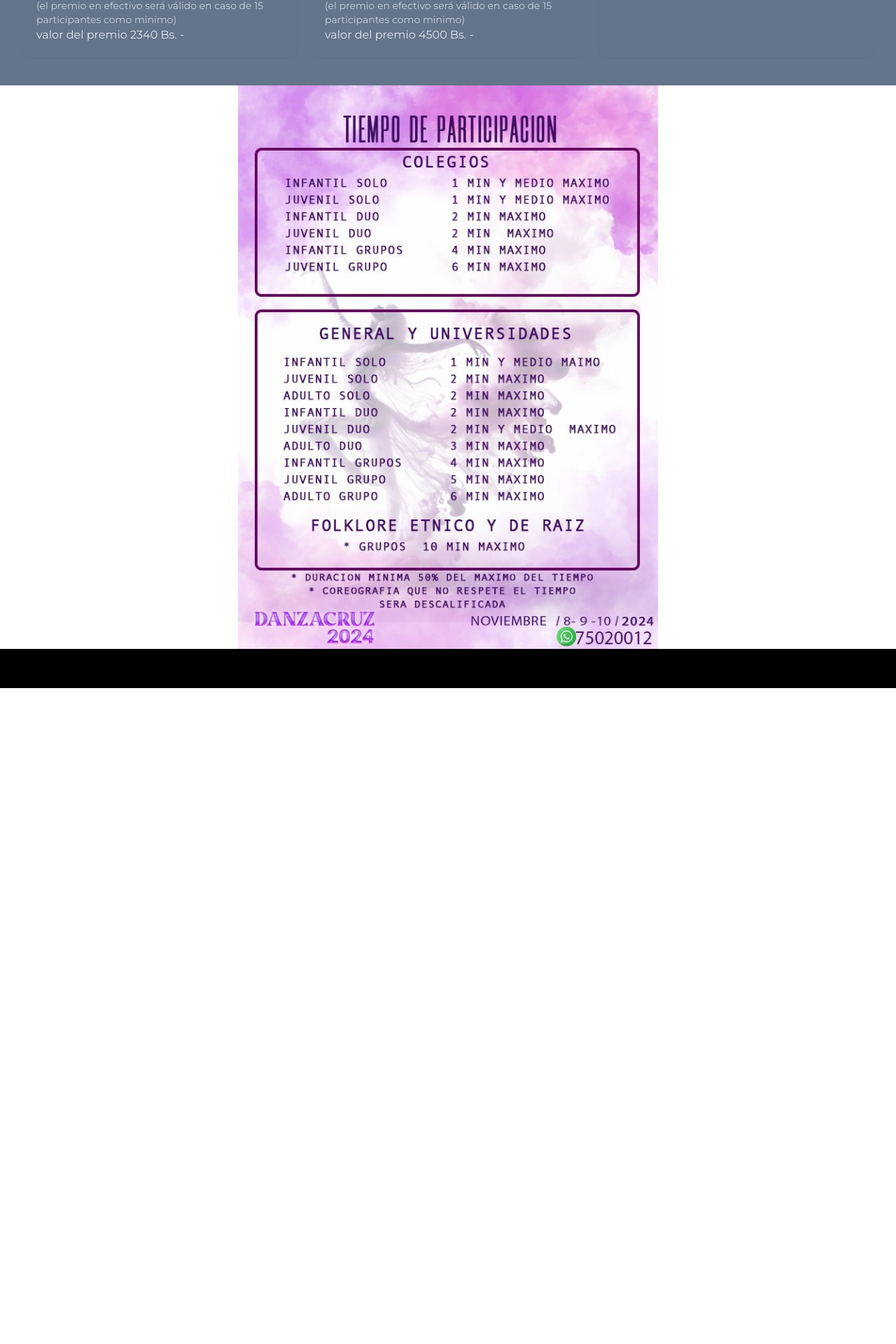
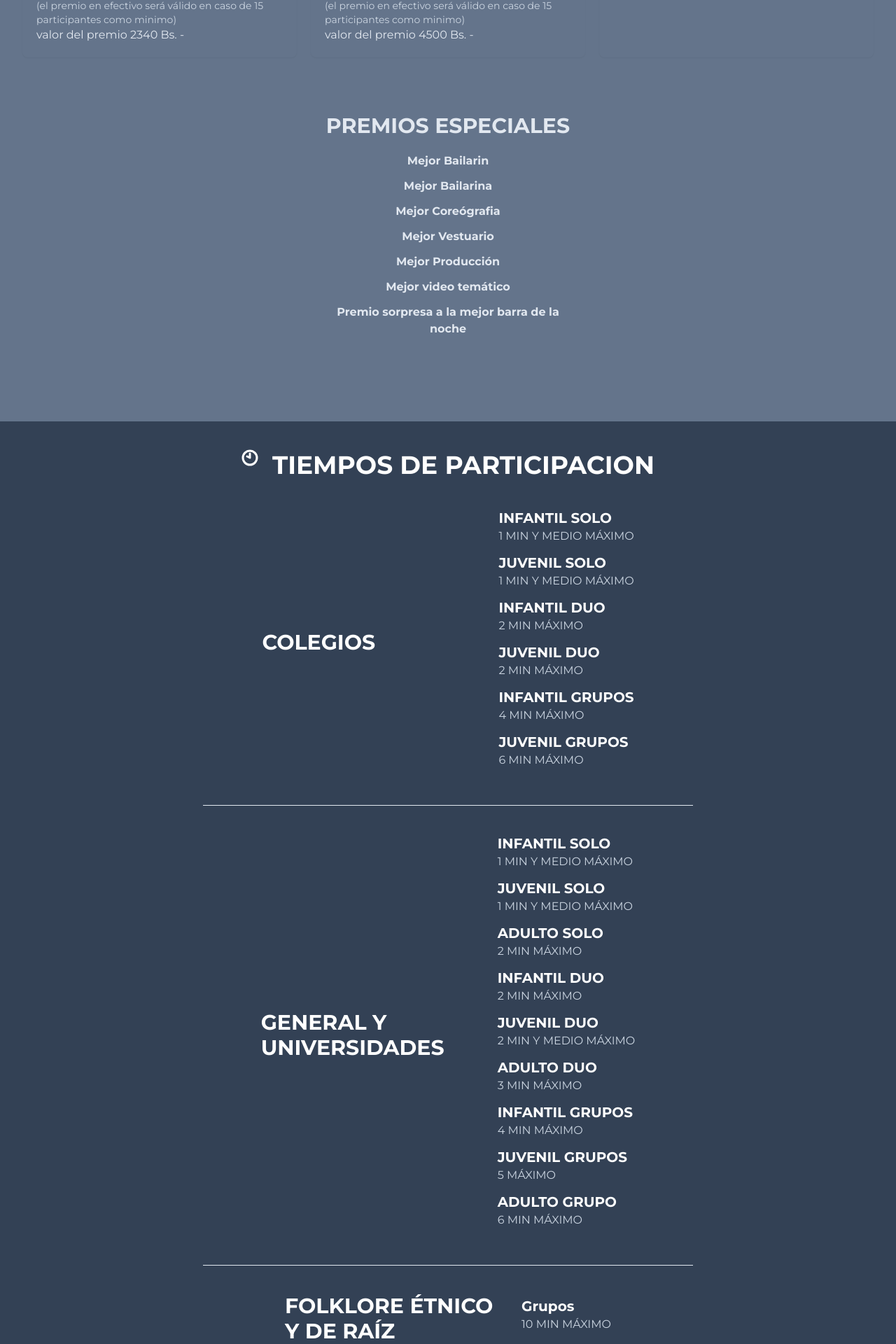
Before and after one commit to jlarteagap/danzacruz, a Next.js app: page / in a window 1280 px wide. Shown: the part 5154-7074 px from the top of the page at 70% size. Before the commit the page ends 6137 px from the top, so only its background shows below. Built offline with nearby package versions, Linux system fonts and the light colour scheme.

Commit message:
[FEAT] Times and responsive version

```diff
--- a/app/(web)/components/Awards/Awards.tsx
+++ b/app/(web)/components/Awards/Awards.tsx
@@ -1,5 +1,5 @@
 import { AwardIcon } from 'lucide-react'
-import { awardsCategory, awardsData } from './Awards.data'
+import { awardsCategory, awardsData, awardsEspecial } from './Awards.data'
 
 export default function Awards() {
   return (
@@ -8,10 +8,10 @@ export default function Awards() {
         <AwardIcon strokeWidth={3} />
         <h2 className="text-4xl uppercase font-semibold">Premios</h2>
       </div>
-      <div className="flex justify-center flex-col md:flex-row md:justify-around my-10">
+      <div className="container flex justify-center flex-col md:flex-row md:justify-around my-10">
         {awardsData.map(award => {
           return (
-            <div className="text-center mb-5" key={award.place}>
+            <div className="text-center mb-5 shadow-sm" key={award.place}>
               <div className="text-3xl uppercase font-semibold">
                 {award.place}
               </div>
@@ -22,7 +22,7 @@ export default function Awards() {
         })}
       </div>
 
-      <div className="container grid grid-cols-3 gap-5">
+      <div className="container grid grid-cols-1 md:grid-cols-3 gap-5">
         {awardsCategory.map(category => {
           return (
             <div className="shadow-sm rounded-lg p-5" key={category.category}>
@@ -45,6 +45,20 @@ export default function Awards() {
           )
         })}
       </div>
+      <div className="container my-20 w-100 md:w-1/3 m-auto text-center">
+        <h3 className="text-3xl uppercase font-semibold mb-5">
+          Premios especiales
+        </h3>
+        <ul>
+          {awardsEspecial.map(award => {
+            return (
+              <li className="mb-3 md:font-semibold" key={award}>
+                {award}
+              </li>
+            )
+          })}
+        </ul>
+      </div>
     </section>
   )
 }
--- /dev/null
+++ b/app/(web)/components/Times/Times.data.ts
@@ -0,0 +1,22 @@
+export const TimeSchoolData = [
+  { category: 'INFANTIL SOLO', time: '1 MIN Y MEDIO MÁXIMO' },
+  { category: 'JUVENIL SOLO', time: '1 MIN Y MEDIO MÁXIMO' },
+  { category: 'INFANTIL DUO', time: '2 MIN MÁXIMO' },
+  { category: 'JUVENIL DUO', time: '2 MIN MÁXIMO' },
+  { category: 'INFANTIL GRUPOS', time: '4 MIN MÁXIMO' },
+  { category: 'JUVENIL GRUPOS', time: '6 MIN MÁXIMO' }
+]
+
+export const TimeGeneralData = [
+  { category: 'INFANTIL SOLO', time: '1 MIN Y MEDIO MÁXIMO' },
+  { category: 'JUVENIL SOLO', time: '1 MIN Y MEDIO MÁXIMO' },
+  { category: 'ADULTO SOLO', time: '2 MIN MÁXIMO' },
+  { category: 'INFANTIL DUO', time: '2 MIN MÁXIMO' },
+  { category: 'JUVENIL DUO', time: '2 MIN Y MEDIO MÁXIMO' },
+  { category: 'ADULTO DUO', time: '3 MIN MÁXIMO' },
+  { category: 'INFANTIL GRUPOS', time: '4 MIN MÁXIMO' },
+  { category: 'JUVENIL GRUPOS', time: '5 MÁXIMO' },
+  { category: 'ADULTO GRUPO', time: '6 MIN MÁXIMO' }
+]
+
+export const TimeFolklorelData = [{ category: 'Grupos', time: '10 MIN MÁXIMO' }]
--- /dev/null
+++ b/app/(web)/components/Times/Times.tsx
@@ -0,0 +1,65 @@
+import { Clock10 } from 'lucide-react'
+import {
+  TimeFolklorelData,
+  TimeGeneralData,
+  TimeSchoolData
+} from './Times.data'
+import { Separator } from '@/components/ui/separator'
+
+export default function Times() {
+  return (
+    <section className="bg-slate-700 text-white py-10">
+      <div className="container flex flex-col justify-center items-center md:flex-row">
+        <Clock10 strokeWidth={3} className="mb-5 md:mr-5" />
+        <h2 className="text-4xl uppercase font-semibold text-center md:text-left">
+          Tiempos de Participacion
+        </h2>
+      </div>
+      <div className="flex gap-5 md:w-[700px] m-auto container my-10 justify-center items-center flex-col md:flex-row">
+        <h3 className="text-3xl font-semibold uppercase md:w-1/2">Colegios</h3>
+        <div>
+          {TimeSchoolData.map(time => {
+            return (
+              <div key={time.time} className="mb-3">
+                <h4 className="text-xl font-semibold ">{time.category}</h4>
+                <p className="text-slate-300">{time.time}</p>
+              </div>
+            )
+          })}
+        </div>
+      </div>
+      <Separator className="md:w-[700px] m-auto" />
+      <div className="flex gap-5 md:w-[700px] m-auto container my-10 justify-center items-center flex-col md:flex-row">
+        <h3 className="text-3xl font-semibold uppercase md:w-1/2">
+          General y universidades
+        </h3>
+        <div>
+          {TimeGeneralData.map(time => {
+            return (
+              <div key={time.time} className="mb-3">
+                <h4 className="text-xl font-semibold ">{time.category}</h4>
+                <p className="text-slate-300">{time.time}</p>
+              </div>
+            )
+          })}
+        </div>
+      </div>
+      <Separator className="md:w-[700px] m-auto" />
+      <div className="flex gap-5 md:w-[700px] m-auto container my-10 justify-center items-center flex-col md:flex-row">
+        <h3 className="text-3xl font-semibold uppercase md:w-1/2">
+          FOLKLORE ÉTNICO Y DE RAÍZ
+        </h3>
+        <div>
+          {TimeFolklorelData.map(time => {
+            return (
+              <div key={time.time} className="mb-3">
+                <h4 className="text-xl font-semibold ">{time.category}</h4>
+                <p className="text-slate-300">{time.time}</p>
+              </div>
+            )
+          })}
+        </div>
+      </div>
+    </section>
+  )
+}
--- a/app/(web)/page.tsx
+++ b/app/(web)/page.tsx
@@ -1,13 +1,12 @@
-// import { Button } from '@/components/ui/button'
+import Cta from '@/components/CTA/cta'
 
-import Cta from '@/components/CTA/cta'
-import Image from 'next/image'
 import Hero from './components/Hero'
 import WorkshopSection from './components/Workshop/Workshop'
 import InfoData from './components/Info/Info'
 import Modalidad from './components/Modalidad/Modalidad'
 import Registration from './components/Registration/Registration'
 import Awards from './components/Awards/Awards'
+import Times from './components/Times/Times'
 
 export default function Page() {
   return (
@@ -19,14 +18,7 @@ export default function Page() {
       <Modalidad />
       <Registration />
       <Awards />
-      <div className="container flex justify-center items-center flex-col">
-        <Image
-          src="/img/dc-8.jpeg"
-          alt="Danzacruz 2024"
-          width="600"
-          height="600"
-        />
-      </div>
+      <Times />
 
       {/* <section className="bg-black">
         <div className="container text-white px-4 py-10">
```
